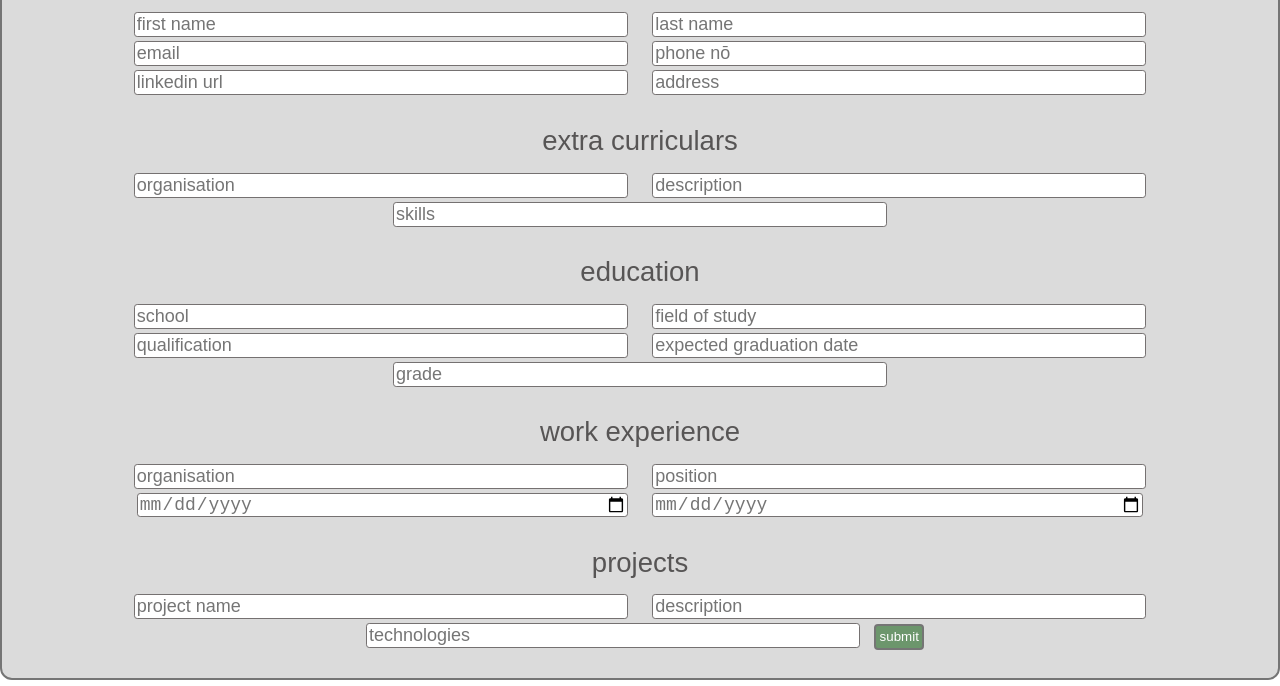
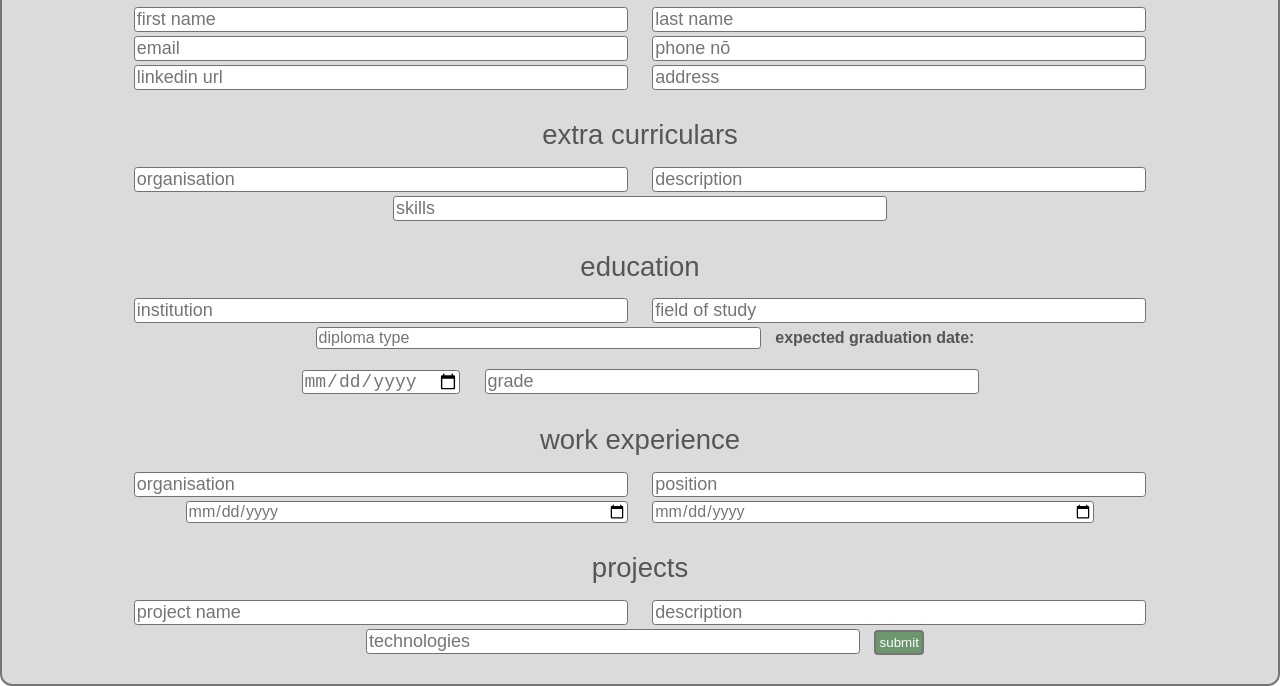
Before and after one commit to theJYC/cv_tailor, a plain HTML site: page index.html in a window 1280 px wide. Both pictures are taken after a click on the button "new profile". Shown: the part 136-822 px from the top of the page. Drawn offline with Linux system fonts and the light colour scheme.

Commit message:
jinyoungs form progress

```diff
--- a/index.html
+++ b/index.html
@@ -63,12 +63,11 @@
                 <!-- education section -->
                 <p id="notes-text">education</p>
 
-                <input required="required" class="namefield" type="text" placeholder="school"
+                <input required="required" class="namefield" type="text" placeholder="institution"
                     autocomplete="off" />
                 <input required="required" class="namefield" type="text" placeholder="field of study" autocomplete="off" />
-                <input required="required" class="namefield" type="text" placeholder="qualification" autocomplete="off" />
-                <input required="required" class="namefield" type="text" placeholder="expected graduation date"
-                    autocomplete="off" />
+                <input required="required" class="namefield diploma-type datefield" type="text" placeholder="diploma type" autocomplete="off" />
+                <p3>expected graduation date:</p><input required="required" class="namefield graduation-date" type="date" autocomplete="off" />
                 <input required="required" class="namefield" type="text" placeholder="grade"
                     autocomplete="off" />
 
@@ -78,8 +77,8 @@
                 <input required="required" class="namefield" type="text" placeholder="organisation"
                     autocomplete="off" />
                 <input required="required" class="namefield" type="text" placeholder="position" autocomplete="off" />
-                <input required="required" class="namefield" type="date" placeholder="description" autocomplete="off" />
-                <input required="required" class="namefield" type="date" placeholder="skills" autocomplete="off" />
+                <input required="required" class="namefield datefield" type="date" placeholder="description" autocomplete="off" />
+                <input required="required" class="namefield datefield" type="date" placeholder="skills" autocomplete="off" />
 
                 <!-- projects section -->
                 <p id="notes-text">projects</p>
--- a/src/style.css
+++ b/src/style.css
@@ -161,6 +161,14 @@ p {
     border-radius: 0.2rem;
     border: .05px solid #757171;
     margin: 2px 10px 2px 10px;
+}
+
+.diploma-type {
+    width: 12%;
+}
+
+.graduation-date {
+    width: 12.75%;
 }
 
 .datefield {
```
